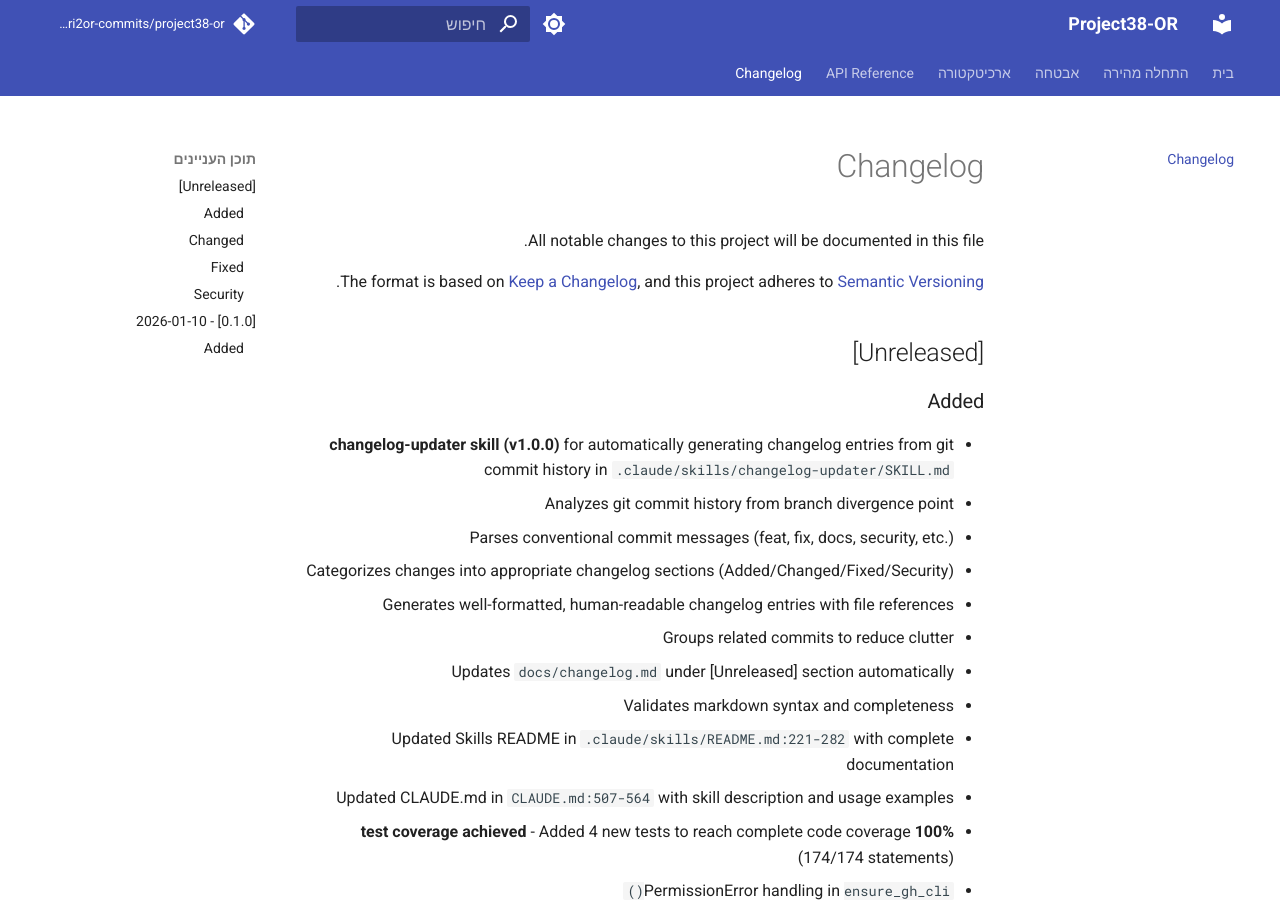
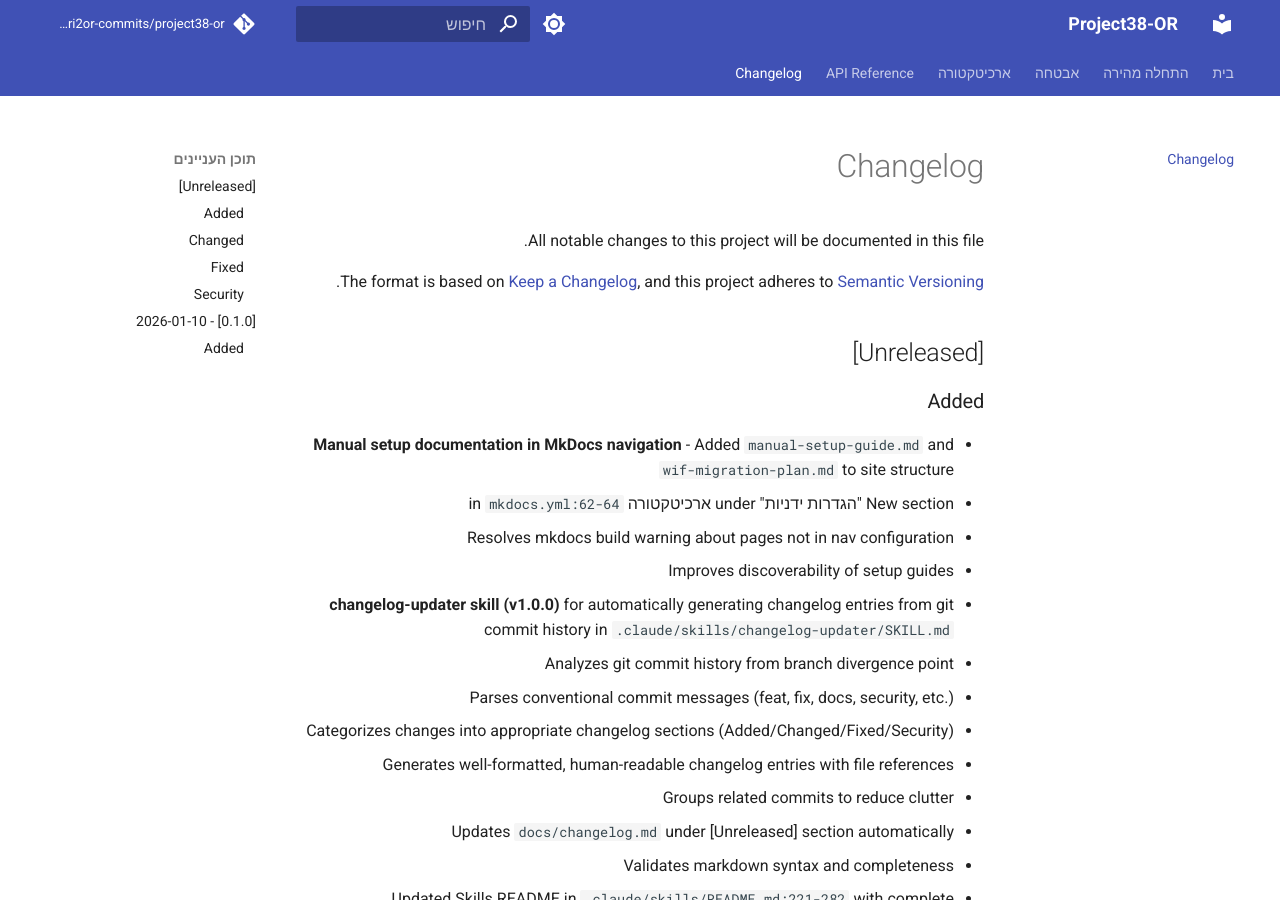
Before and after one commit to edri2or-commits/project38-or, an MkDocs documentation site: the page built from docs/changelog.md, in a window 1280 px wide and 900 px high. Built offline with MkDocs 1.6.1 and Material for MkDocs 9.7.7, drawn with Linux system fonts in a browser that asks for light colours; comment, search, counter and statistics services are not loaded.

Commit message:
docs(changelog): document addition of manual setup guides to navigation

```diff
--- a/docs/changelog.md
+++ b/docs/changelog.md
@@ -8,6 +8,10 @@ and this project adheres to [Semantic Versioning](https://semver.org/spec/v2.0.0
 ## [Unreleased]
 
 ### Added
+- **Manual setup documentation in MkDocs navigation** - Added `manual-setup-guide.md` and `wif-migration-plan.md` to site structure
+  - New section "הגדרות ידניות" under ארכיטקטורה in `mkdocs.yml:62-64`
+  - Resolves mkdocs build warning about pages not in nav configuration
+  - Improves discoverability of setup guides
 - **changelog-updater skill (v1.0.0)** for automatically generating changelog entries from git commit history in `.claude/skills/changelog-updater/SKILL.md`
   - Analyzes git commit history from branch divergence point
   - Parses conventional commit messages (feat, fix, docs, security, etc.)
```
